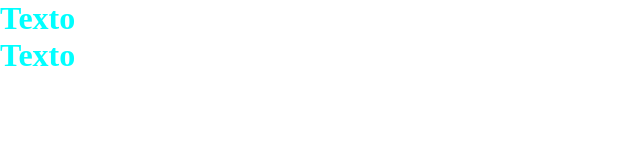
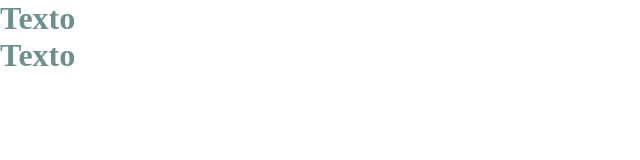
Before and after one commit to RafaelSC02/AtividadeArquitetura, a plain HTML site: page index.html in a window 1280 px wide. Shown: the whole page, without its empty margins (0-640 px from the left). Drawn offline with Linux system fonts and the light colour scheme.

Commit message:
Estilizando

```diff
--- a/estilo.css
+++ b/estilo.css
@@ -7,5 +7,5 @@
 
 
 h1{
-    color: aqua;
+    color: rgb(111, 143, 143);
 }
```
